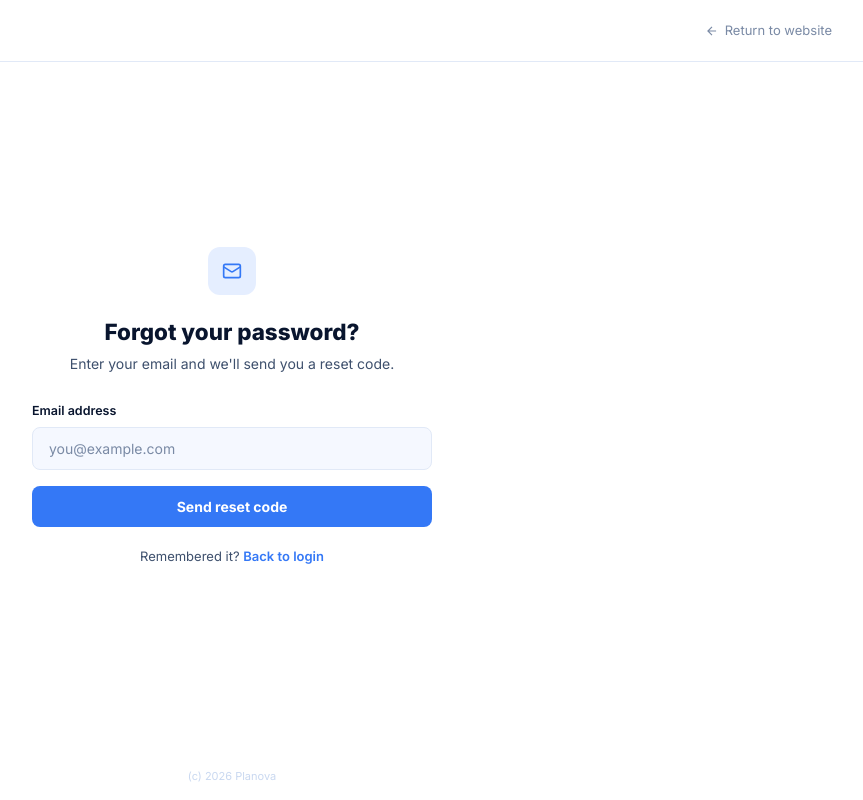
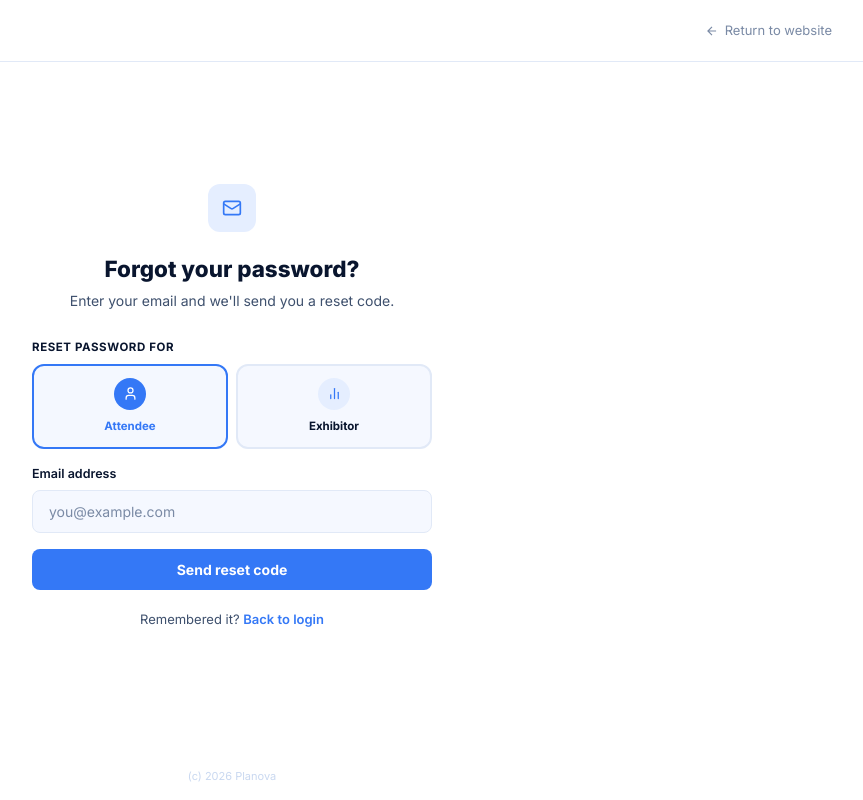
Before and after one commit to MRxSHAYAN/Planova, a React (Vite) app in the folder client/: page /forgot-password in a window 1280 px wide. Shown: the whole page, without its empty margins (408-1271 px from the left). Built offline with nearby package versions, Linux system fonts and the light colour scheme.

Commit message:
m_shayan@feat(auth): allow same email for attendee and exhibitor accounts

```diff
--- a/client/src/web/pages/auth/ForgotPassword.jsx
+++ b/client/src/web/pages/auth/ForgotPassword.jsx
@@ -1,6 +1,12 @@
 import { useState, useRef } from "react";
 import { Link, useNavigate } from "react-router-dom";
+import { User, BarChart2 } from "lucide-react";
 import AuthNavbar from "../../components/AuthNavbar";
+
+const ROLES = [
+  { id: "attendee",  label: "Attendee",  Icon: User },
+  { id: "exhibitor", label: "Exhibitor", Icon: BarChart2 },
+];
 
 function EyeIcon() {
   return (
@@ -51,11 +57,11 @@ function OTPInput({ value, onChange }) {
   );
 }
 
-// Password requirement checker
+// Password requirement checker (matches server: 7+ chars, number, special)
 function pwCheck(pw) {
   return {
     length:  pw.length >= 7,
-    letter:  /[a-zA-Z]/.test(pw),
+    number:  /\d/.test(pw),
     special: /[!@#$%^&*()\-_=+\[\]{};':"\\|,.<>\/?~`]/.test(pw),
   };
 }
@@ -66,6 +72,7 @@ export default function ForgotPassword() {
   // "email" | "otp" | "done"
   const [step,    setStep]    = useState("email");
   const [email,   setEmail]   = useState("");
+  const [role,    setRole]    = useState("attendee");
   const [otp,     setOtp]     = useState("");
   const [newPw,   setNewPw]   = useState("");
   const [confirm, setConfirm] = useState("");
@@ -74,7 +81,7 @@ export default function ForgotPassword() {
   const [loading, setLoading] = useState(false);
 
   const checks = pwCheck(newPw);
-  const pwValid = checks.length && checks.letter && checks.special;
+  const pwValid = checks.length && checks.number && checks.special;
 
   async function sendOTP(e) {
     e.preventDefault();
@@ -84,7 +91,7 @@ export default function ForgotPassword() {
       const res  = await fetch("/api/auth/forgot-password", {
         method: "POST",
         headers: { "Content-Type": "application/json" },
-        body: JSON.stringify({ email }),
+        body: JSON.stringify({ email, role }),
       });
       const data = await res.json();
       if (!res.ok) return setError(data.message || "Failed");
@@ -105,7 +112,7 @@ export default function ForgotPassword() {
       const res  = await fetch("/api/auth/reset-password", {
         method: "POST",
         headers: { "Content-Type": "application/json" },
-        body: JSON.stringify({ email, otp, newPassword: newPw }),
+        body: JSON.stringify({ email, role, otp, newPassword: newPw }),
       });
       const data = await res.json();
       if (!res.ok) return setError(data.message || "Failed");
@@ -138,6 +145,24 @@ export default function ForgotPassword() {
               )}
 
               <form onSubmit={sendOTP} className="flex flex-col gap-4">
+                {/* Role picker */}
+                <div>
+                  <p className="text-[11.5px] font-bold text-dark uppercase tracking-wider mb-2">Reset password for</p>
+                  <div className="grid grid-cols-2 gap-2">
+                    {ROLES.map(({ id, label, Icon }) => (
+                      <button key={id} type="button"
+                        onClick={() => { setRole(id); setError(""); }}
+                        className={`flex flex-col items-center gap-2 py-3 rounded-xl border-2 transition-all ${
+                          role === id ? "border-accent bg-accent/5" : "border-border-card bg-page hover:border-border"
+                        }`}>
+                        <div className={`w-8 h-8 rounded-full flex items-center justify-center ${role === id ? "bg-accent" : "bg-ice"}`}>
+                          <Icon size={15} className={role === id ? "text-white" : "text-accent"} />
+                        </div>
+                        <span className={`text-[11.5px] font-bold ${role === id ? "text-accent" : "text-dark"}`}>{label}</span>
+                      </button>
+                    ))}
+                  </div>
+                </div>
                 <div>
                   <label className="block text-[12.5px] font-semibold text-dark mb-1.5">Email address</label>
                   <input type="email" value={email} onChange={(e) => { setEmail(e.target.value); setError(""); }}
@@ -202,7 +227,7 @@ export default function ForgotPassword() {
                     <div className="mt-2 space-y-1">
                       {[
                         [checks.length,  "At least 7 characters"],
-                        [checks.letter,  "At least one letter"],
+                        [checks.number,  "At least one number"],
                         [checks.special, "At least one special character (!@#$%^&* etc.)"],
                       ].map(([ok, label]) => (
                         <p key={label} className="text-[11.5px] flex items-center gap-1.5"
```
Also changed, not shown: 2 other files (tests, documents, lock files or other folders).
